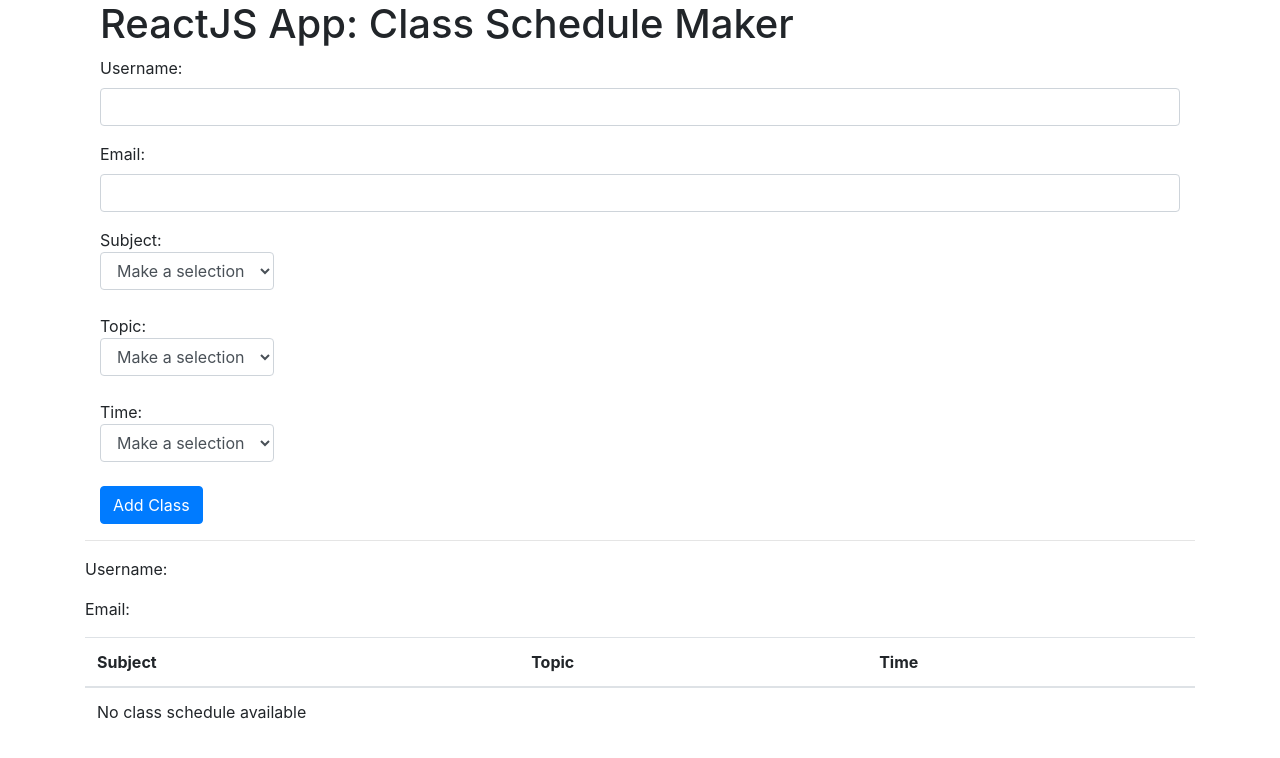
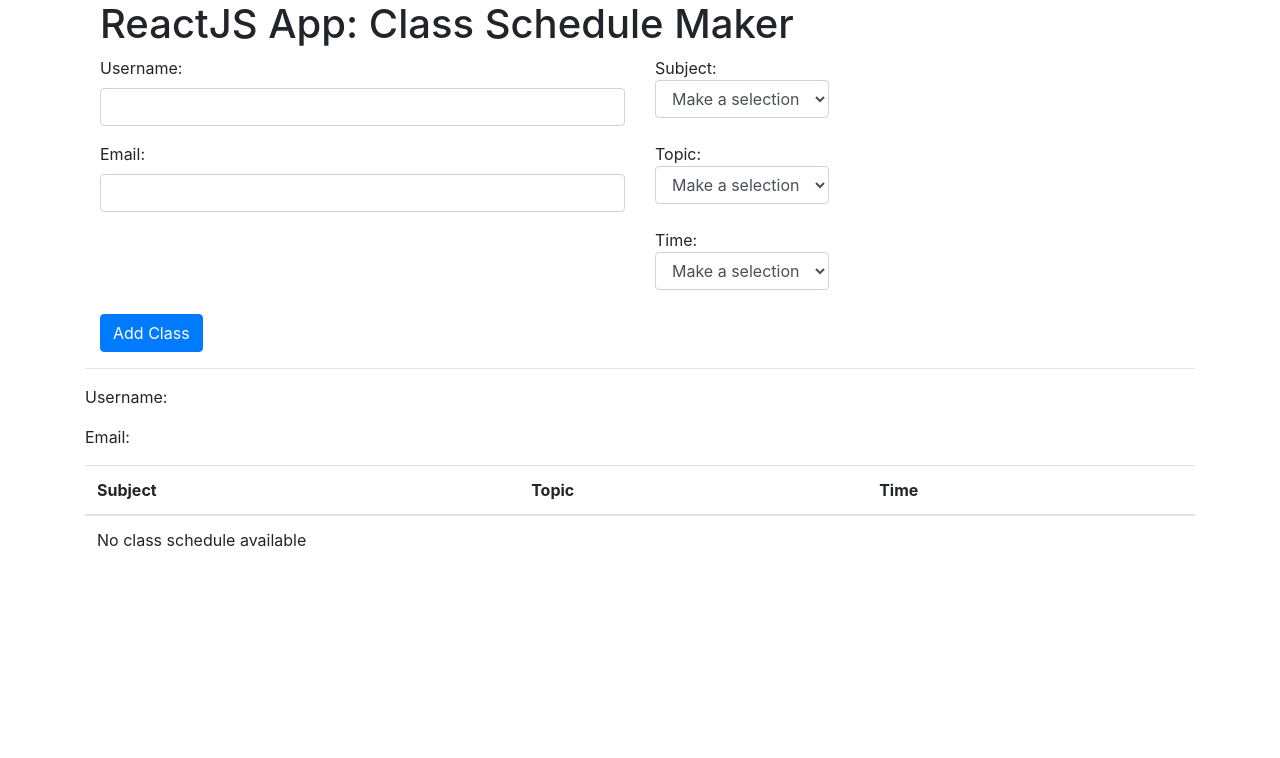
Before and after one commit to moerekh/ui01v2, a React (Create React App) app: page / in a window 1280 px wide. Shown: the top 758 px of the page. Built offline with nearby package versions, Linux system fonts and the light colour scheme.

Commit message:
Changed layout to 2 columns

```diff
--- a/src/App.js
+++ b/src/App.js
@@ -162,6 +162,9 @@ class StudentInterface extends React.Component {
         {/* Form */}
         <div className="container">
           <form>
+
+          <div className="row">
+            <div className="col">
               <TextInput
                 fieldName="username"
                 fieldLabel="Username"
@@ -173,7 +176,9 @@ class StudentInterface extends React.Component {
                 fieldLabel="Email"
                 onChange={this.setUserEmail}
               ></TextInput>
+            </div>
 
+            <div className="col">
               <SelectSection
                 label="Subject:"
                 name="subject"
@@ -197,13 +202,20 @@ class StudentInterface extends React.Component {
               >
                 {timeOptions}
               </SelectSection>
+            </div>
+          </div>
 
+          <div className="row">
+            <div className="col">
               <button
                 className="btn btn-primary"
                 onClick={this.addClassButton}
               >
                 Add Class
               </button>
+            </div>
+          </div>
+
           </form>
         </div>
 
```
Lines whose indentation alone changed are shown as unchanged.
